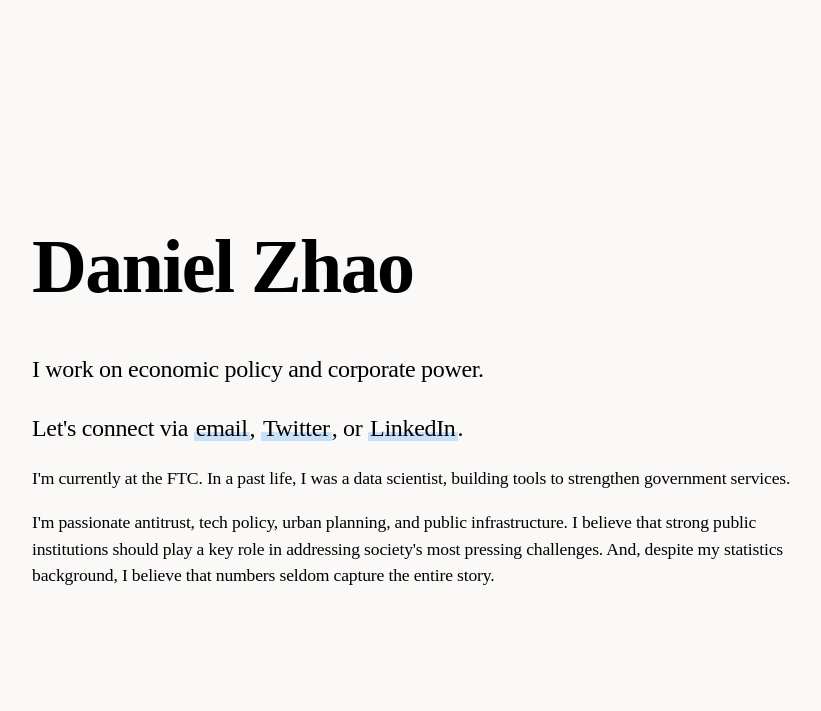
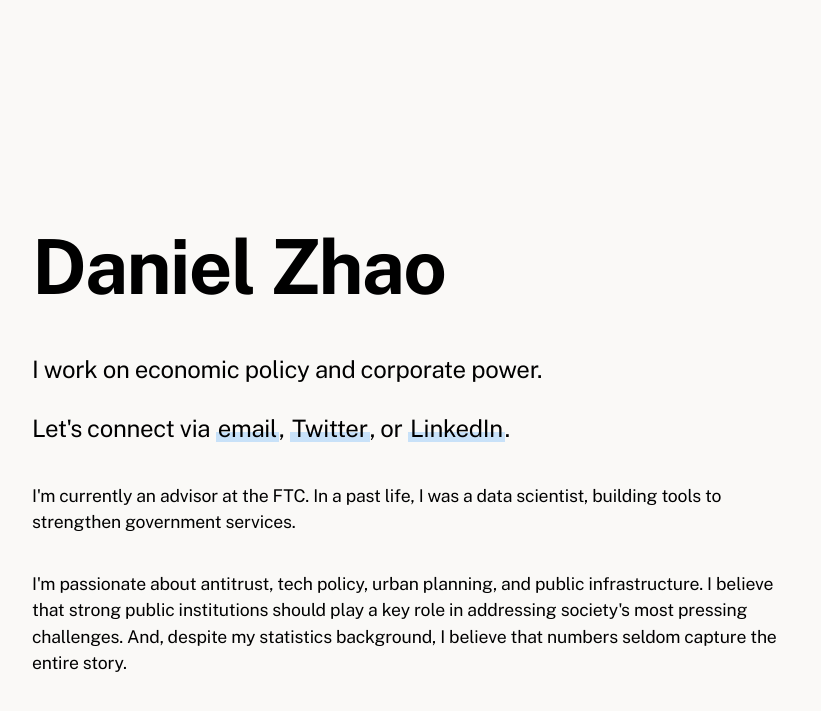
Before and after one commit to iamdanzhao/iamdanzhao.github.io, a Jekyll site: the page index.html, which Jekyll copies as it is, in a window 1280 px wide. Shown: the top 711 px of the page, without its empty margins (224-1045 px from the left). Built offline with Jekyll 4.4.1, drawn with Linux system fonts in a browser that asks for light colours.

Commit message:
stray comma

```diff
--- a/index.html
+++ b/index.html
@@ -29,8 +29,10 @@
                     <h1>Daniel Zhao</h1>
                     <h2>I work on economic policy and corporate power.</h2>
                     <h2>Let's connect via <a href="mailto:daniel@danielzhao.com">email</a>, <a href="https://twitter.com/iamdanzhao">Twitter</a>, or <a href="https://linkedin.com/in/iamdanzhao">LinkedIn</a>.</h2>
-                    <p>I'm currently at the FTC. In a past life, I was a data scientist, building tools to strengthen government services.</p>
-                    <p>I'm passionate antitrust, tech policy, urban planning, and public infrastructure. I believe that strong public institutions should play a key role in addressing society's most pressing challenges. And, despite my statistics background, I believe that numbers seldom capture the entire story.</p>
+                </div>
+                <div class="cols">
+                    <p>I'm currently an advisor at the FTC. In a past life, I was a data scientist, building tools to strengthen government services.</p>
+                    <p>I'm passionate about antitrust, tech policy, urban planning, and public infrastructure. I believe that strong public institutions should play a key role in addressing society's most pressing challenges. And, despite my statistics background, I believe that numbers seldom capture the entire story.</p>
                 </div>
                 <!--
                 <div class="photo-preview">
--- a/styles/main.css
+++ b/styles/main.css
@@ -12,7 +12,7 @@
 /* MAIN STYLES */
 
 body {
-    font-family: 'Public Sans', 'SF Pro' 'Segoe UI', 'Helvetiva Neue', 'Arial', sans-serif;
+    font-family: 'Public Sans', 'SF Pro', 'Segoe UI', 'Helvetiva Neue', 'Arial', sans-serif;
     padding: 0;
     margin: 0;
     line-height: 1.5em;
```
